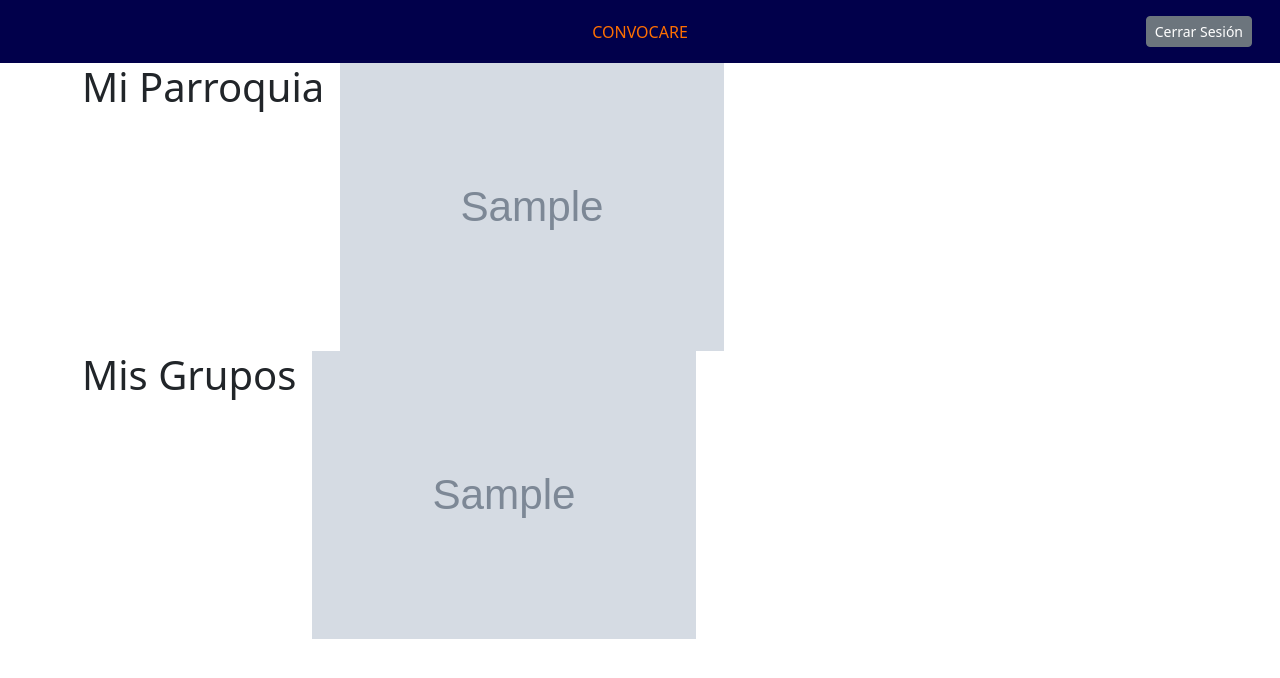
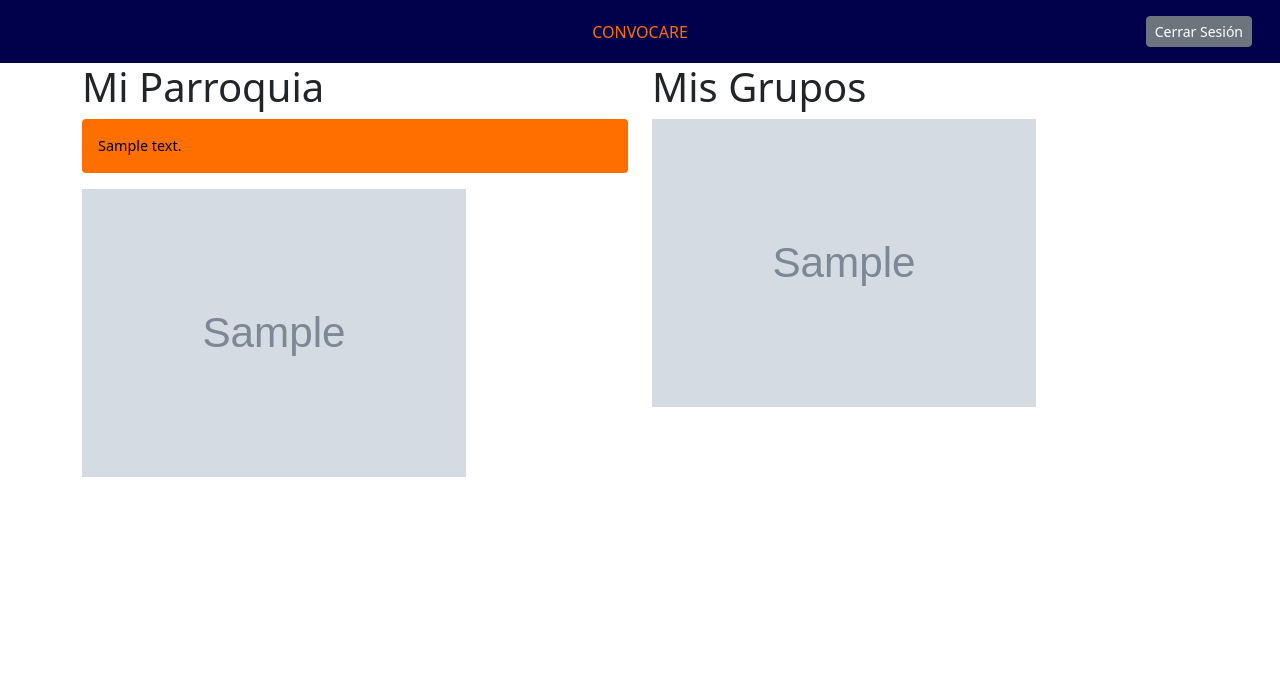
Before and after one commit to santiago-tremar/convocare, a Django app: page /posts/following/ in a window 1280 px wide. Shown: the top 678 px of the page. Run offline with Django 5.2, Linux system fonts and the light colour scheme; a user stored in the database is signed in; tables that the repository leaves empty hold one stand-in row (values such as "Sample post"); grey boxes marked "Sample" are stand-in pictures; parts of the project's set-up code (start-up, migrations or seed data) failed here and were passed over.

Commit message:
refined following view

```diff
--- a/posts/models.py
+++ b/posts/models.py
@@ -1,4 +1,4 @@
-from django.db import models
+from django.db import models, transaction
 from django.urls import reverse
 
 from phonenumber_field.modelfields import PhoneNumberField
--- a/posts/views.py
+++ b/posts/views.py
@@ -1,9 +1,12 @@
 from django.contrib.auth.mixins import LoginRequiredMixin
 from django.shortcuts import get_object_or_404, redirect, render
-from django.views.generic import ListView, DetailView, TemplateView
+from django.views.generic import ListView, DetailView
 from django.views import View
+from django.utils import timezone
 
 from .models import Poster, Flyer, Announcement
+
+from datetime import timedelta
 
 class FlyerListView(ListView):
     """ Shows all Flyers in the database. """
@@ -30,8 +33,14 @@ class FlyerFollowingView(LoginRequiredMixin, ListView):
             group_flyers = self.get_queryset().filter(posted_by_id__in=followed_groups)
             if not group_flyers.exists():
                 context['group_message'] = 'Los Grupos que sigues aún no publican Flyers.'
+                context['group_announcements'] = Announcement.objects.filter(posted_by_id__in=followed_groups
+                                                                                             ).order_by('-pk')
             else:
                 context['group_flyers'] = group_flyers
+                last_week = timezone.now() - timedelta(days=7)
+                context['group_announcements'] = Announcement.objects.filter(posted_by_id__in=followed_groups,
+                                                                             upload_date__gte=last_week,
+                                                                            ).order_by('-upload_date')
 
         ## Check Parish-posted Flyers.
         if parish is None:
@@ -40,8 +49,12 @@ class FlyerFollowingView(LoginRequiredMixin, ListView):
             parish_flyers = self.get_queryset().filter(posted_by=parish)
             if not parish_flyers.exists():
                 context['parish_message'] = 'Esta Parroquia todavía no publica Flyers.'
+                context['parish_announcements'] = Announcement.objects.filter(posted_by=parish
+                                                                             ).latest('upload_date')
             else:
                 context['parish_flyers'] = parish_flyers
+                context['parish_announcements'] = Announcement.objects.filter(posted_by=parish
+                                                                             ).latest('upload_date')
 
         return context
 
--- a/static/css/base.css
+++ b/static/css/base.css
@@ -35,6 +35,29 @@
   text-decoration: none;
 }
 
+.announcement-box {
+  background-color: #ff6f00;
+  color: rgb(1, 0, 75);
+  padding: 1rem;
+  margin-bottom: 1rem;
+  border-radius: 0.25rem;
+}
+
+.announcement-box > :last-child {
+  margin-bottom: 0;
+}
+
+.announcement-poster {
+  margin-bottom: 0.25rem;
+  font-weight: 100;
+  font-size: 0.7rem;
+}
+
+.announcement-description {
+  margin-bottom: 0;
+  font-size: 0.9rem;
+}
+
 .flyer-list {
   display: flex;
   flex-wrap: wrap;
--- a/templates/flyer_list_following.html
+++ b/templates/flyer_list_following.html
@@ -3,41 +3,60 @@
 {% block title %}Flyers{% endblock title %}
 
 {% block content %}
-<div class="flyer-list">
+<div class="row">
+  <section class="col">
     <h1>Mi Parroquia</h1>
+    {% if parish_announcements %}
+      <div class="announcement-box">
+        <p class="announcement-description">{{ parish_announcements.description }}</p>
+      </div>
+    {% endif %}
     {% if parish_message %}
       <p>{{ parish_message }}</p>
     {% else %}
+      <div class="flyer-list">
         {% for flyer in parish_flyers %}
           {% if flyer.image %}
             <a class="flyer-item" href="{{ flyer.get_absolute_url }}">
               <img
                 src="{{ flyer.image.url }}"
-          alt="{{ flyer.event_name }}, {{ flyer.description}}"
+                alt="{{ flyer.event_name }}, {{ flyer.description }}"
                 class="flyer-image"
               >
             </a>
           {% endif %}
         {% endfor %}
+      </div>
     {% endif %}
+  </section>
+
+  <section class="col">
+    <h1>Mis Grupos</h1>
+    {% if group_announcements %}
+      {% for announcement in group_announcements %}
+        <div class="announcement-box">
+          <p class="announcement-poster">{{ announcement.posted_by.name }}</p>
+          <p class="announcement-description">{{ announcement.description }}</p>
         </div>
-
-<div class="flyer-list">
-  <h1>Mis Grupos</h1>
+      {% endfor %}
+    {% endif %}
     {% if group_message %}
       <p>{{ group_message }}</p>
     {% else %}
+      <div class="flyer-list">
         {% for flyer in group_flyers %}
           {% if flyer.image %}
             <a class="flyer-item" href="{{ flyer.get_absolute_url }}">
               <img
                 src="{{ flyer.image.url }}"
-          alt="{{ flyer.event_name }}, {{ flyer.description}}"
+                alt="{{ flyer.event_name }}, {{ flyer.description }}"
                 class="flyer-image"
               >
             </a>
           {% endif %}
         {% endfor %}
+      </div>
     {% endif %}
+  </section>
 </div>
 {% endblock content %}
```
Lines whose indentation alone changed are shown as unchanged.
